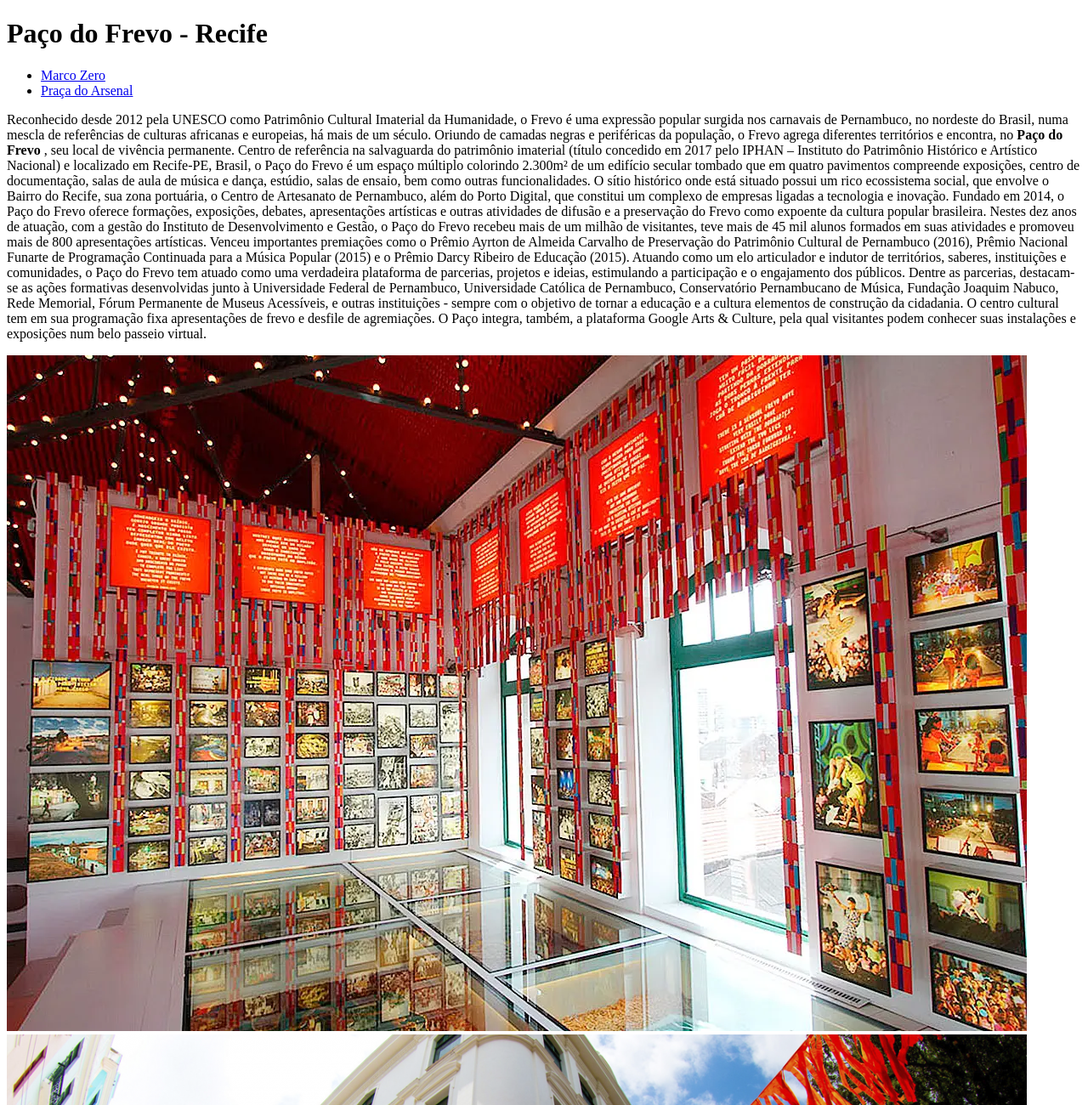
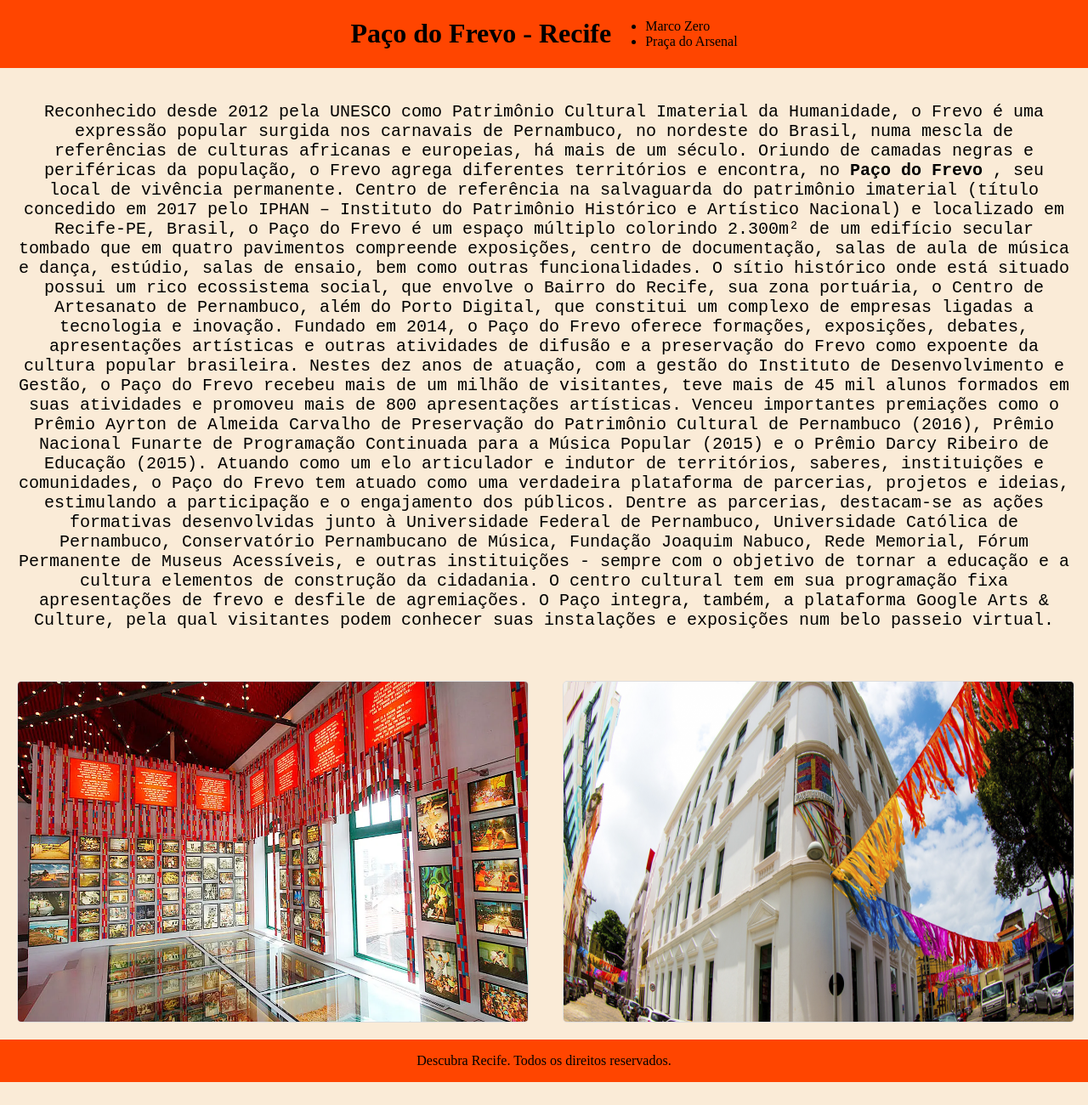
Before and after one commit to franciscoinacioo/ProzatividadeHtml, a plain HTML site: page Marco Zero/frevo.html in a window 1280 px wide. Shown: the top 1300 px of the page at 85% size. After the commit the page ends 1273 px from the top, so only its background shows below. Drawn offline with Linux system fonts and the light colour scheme.

Commit message:
adicionei css das páginas

```diff
--- a/Marco Zero/frevo.html
+++ b/Marco Zero/frevo.html
@@ -4,20 +4,21 @@
     <meta charset="UTF-8">
     <meta name="viewport" content="width=device-width, initial-scale=1.0">
     <title>Paço do Frevo - Recife/PE</title>
+    <link rel="stylesheet" href="marco.css">
 </head>
 <body>
-    <header>
+    <header class="cabeçalho">
         <h1>Paço do Frevo - Recife</h1>
         <nav>
             <ul>
-                <li><a href="recifeMarcoZero.html">Marco Zero</a></li>
-                <li><a href="praçadoarsenal.html">Praça do Arsenal</a></li>
+                <li><a class="links" href="recifeMarcoZero.html">Marco Zero</a></li>
+                <li><a class="links" href="praçadoarsenal.html">Praça do Arsenal</a></li>
             </ul>
         </nav>
     </header>
    <main>
-    <section>
-        <p> Reconhecido desde 2012 pela UNESCO como Patrimônio Cultural Imaterial da Humanidade, o Frevo é uma expressão popular surgida nos carnavais de Pernambuco, no nordeste do Brasil, numa mescla de referências de culturas africanas e europeias, há mais de um século. Oriundo de camadas negras e periféricas da população, o Frevo agrega diferentes territórios e encontra, no <strong> Paço do Frevo </strong>, seu local de vivência permanente.
+    <section class="hist">
+        <p class="texto"> Reconhecido desde 2012 pela UNESCO como Patrimônio Cultural Imaterial da Humanidade, o Frevo é uma expressão popular surgida nos carnavais de Pernambuco, no nordeste do Brasil, numa mescla de referências de culturas africanas e europeias, há mais de um século. Oriundo de camadas negras e periféricas da população, o Frevo agrega diferentes territórios e encontra, no <strong> Paço do Frevo </strong>, seu local de vivência permanente.
 
             Centro de referência na salvaguarda do patrimônio imaterial (título concedido em 2017 pelo IPHAN – Instituto do Patrimônio Histórico e Artístico Nacional) e localizado em Recife-PE, Brasil, o Paço do Frevo é um espaço múltiplo colorindo 2.300m² de um edifício secular tombado que em quatro pavimentos compreende exposições, centro de documentação, salas de aula de música e dança, estúdio, salas de ensaio, bem como outras funcionalidades. O sítio histórico onde está situado possui um rico ecossistema social, que envolve o Bairro do Recife, sua zona portuária, o Centro de Artesanato de Pernambuco, além do Porto Digital, que constitui um complexo de empresas ligadas a tecnologia e inovação.
 
@@ -27,15 +28,13 @@
 
             O centro cultural tem em sua programação fixa apresentações de frevo e desfile de agremiações. O Paço integra, também, a plataforma Google Arts & Culture, pela qual visitantes podem conhecer suas instalações e exposições num belo passeio virtual.</p>
     </section>
-    <div>
-        <img src="/Imagens/frevo1.webp" alt="imagem do marco zero em recife - vista ampla">
-    </div>
-    <div>
-        <img src="/Imagens/frevo2.png" alt="marco zero">
+    <div class="container">
+        <img class="img" src="/Imagens/frevo1.webp" alt="imagem do marco zero em recife - vista ampla">
+        <img class="img" src="/Imagens/frevo2.png" alt="marco zero">
     </div>
    </main>
-   <footer>
-    <p> <mark> Descubra Recife. Todos os direitos reservados. </mark></p>
+   <footer class="rodapé">
+    <p>  Descubra Recife. Todos os direitos reservados. </mark></p>
    </footer>
     </body>
 </html>
--- /dev/null
+++ b/Marco Zero/marco.css
@@ -0,0 +1,57 @@
+.cabeçalho{
+    display: flex;
+    align-items: center;
+    background-color: orangered;
+    margin: none;
+    justify-content: center;
+    text-decoration-color: aquamarine;
+}
+.rodapé{
+    display: flex;
+    align-items: center;
+    background-color: orangered;
+    margin: 0;
+    justify-content: center;
+    text-decoration-color: aquamarine;
+}
+
+.links{
+    text-decoration: none;
+    text-align: left;
+    color: black;
+
+}
+body{
+    background-color: antiquewhite;
+    margin: 0;
+}
+
+.texto{
+       font-size: 20px;
+       font-family: 'Courier New', Courier, monospace;
+       align-self: center;
+       text-align: center;
+}
+
+.hist{
+    align-content: center;
+    margin: 20px;
+}
+
+.img{
+    height: 400px;
+    width: 600px;
+    margin: 20px;
+    border: 1px solid #ddd;
+    border-radius: 5px
+    }
+
+
+
+.container{
+    display: flex;
+    justify-content: space-around;
+    align-items: right;
+    width: 100%;
+    align-self: right;
+    }
```
Also changed, not shown: Marco Zero/praçadoarsenal.html (+11 -12 lines), Marco Zero/recifeMarcoZero.html (+11 -12 lines).
